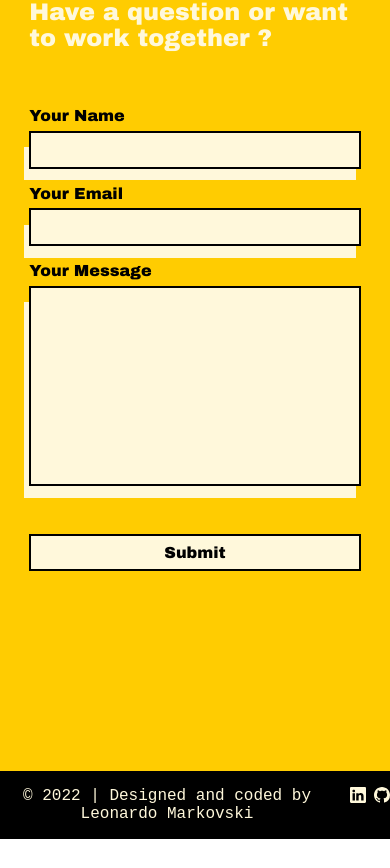
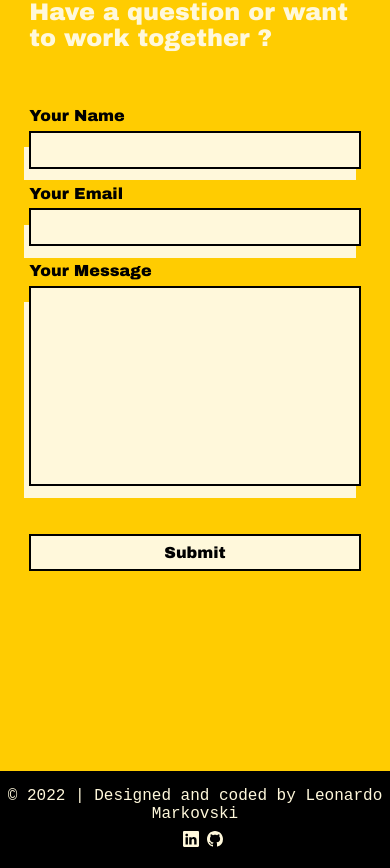
Before and after one commit to markoskyL/markovski.dev, a Next.js app: page / in a window 390 px wide. Shown: the part 3379-4247 px from the top of the page. Before the commit the page ends 4218 px from the top, so only its background shows below. Built offline with nearby package versions, Linux system fonts and the light colour scheme.

Commit message:
Updated Footer

```diff
--- a/components/Footer/Footer.module.scss
+++ b/components/Footer/Footer.module.scss
@@ -1,4 +1,5 @@
 @import "../../styles/colors.module.scss";
+@import "../../styles/breakpoints.module.scss";
 .Footer {
   display: flex;
   justify-content: center;
@@ -8,6 +9,11 @@
   text-align: center;
   padding: 1rem 0;
   font-family: monospace, Arial, Helvetica, sans-serif;
+  @media screen and (max-width: $tablet-XS) {
+    flex-direction: column;
+    gap: 0.5rem;
+    align-items: center;
+  }
   .contactIcons {
     margin-left: 1rem;
     display: flex;
```
